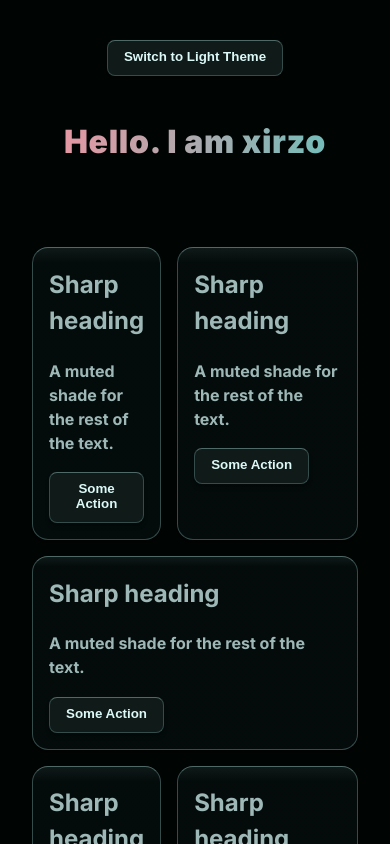
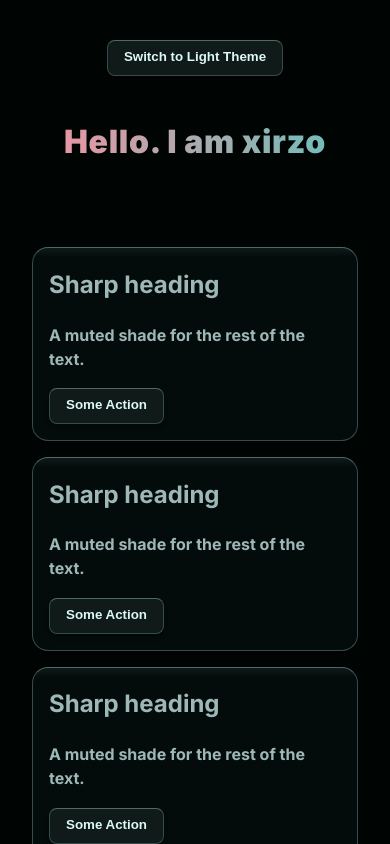
Before and after one commit to xirzo/Portfolio, a React (Vite) app: page / in a window 390 px wide. Shown: the top 844 px of the page. Built offline with nearby package versions, Linux system fonts and the light colour scheme.

Commit message:
fix: one column grid on mobile

```diff
--- a/src/app/global.css
+++ b/src/app/global.css
@@ -101,6 +101,10 @@ a:hover {
         gap: 1rem;
         padding: 0.5rem;
     }
+
+    .wide-row {
+        grid-column: 1;
+    }
 }
 
 @keyframes gradient-move {
```
